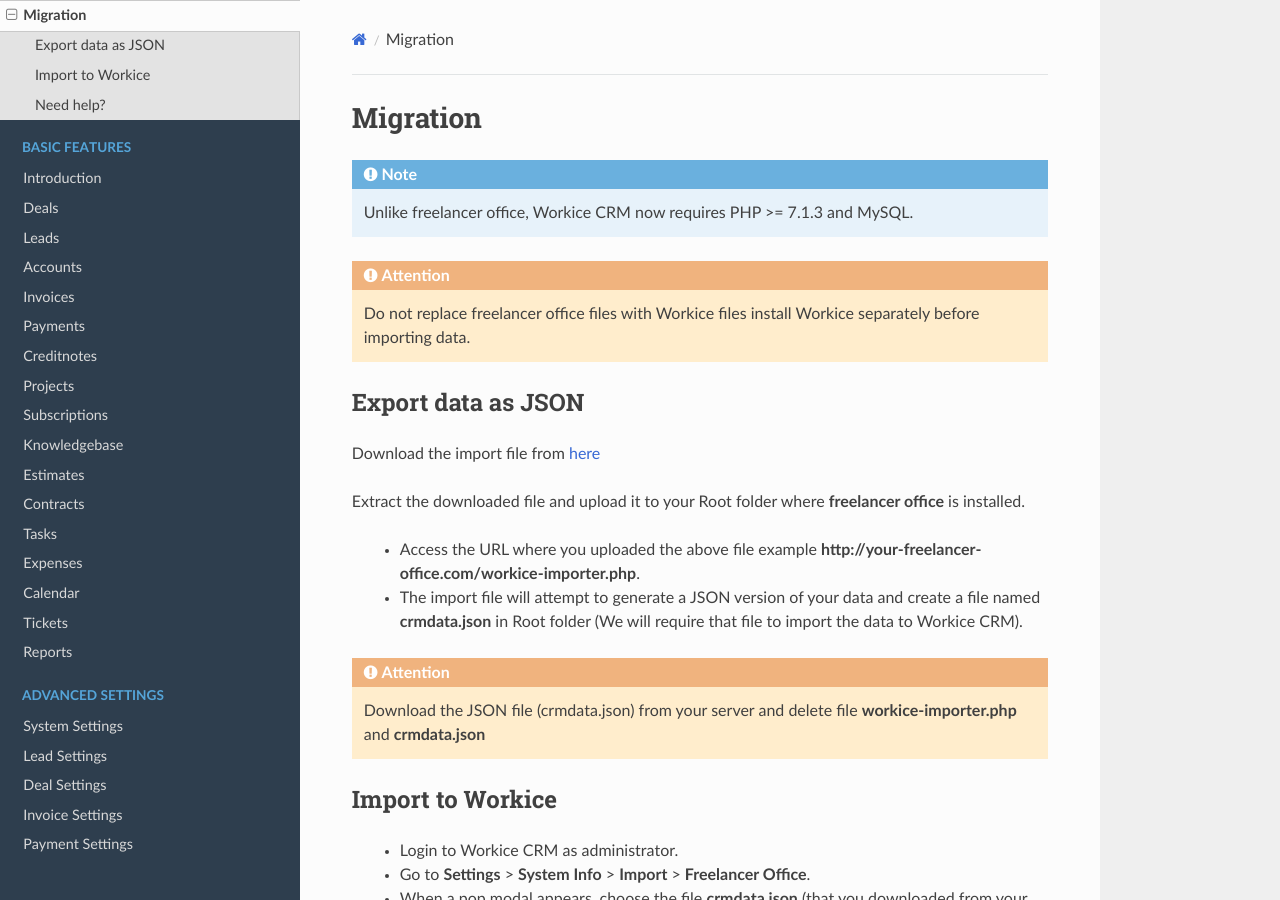
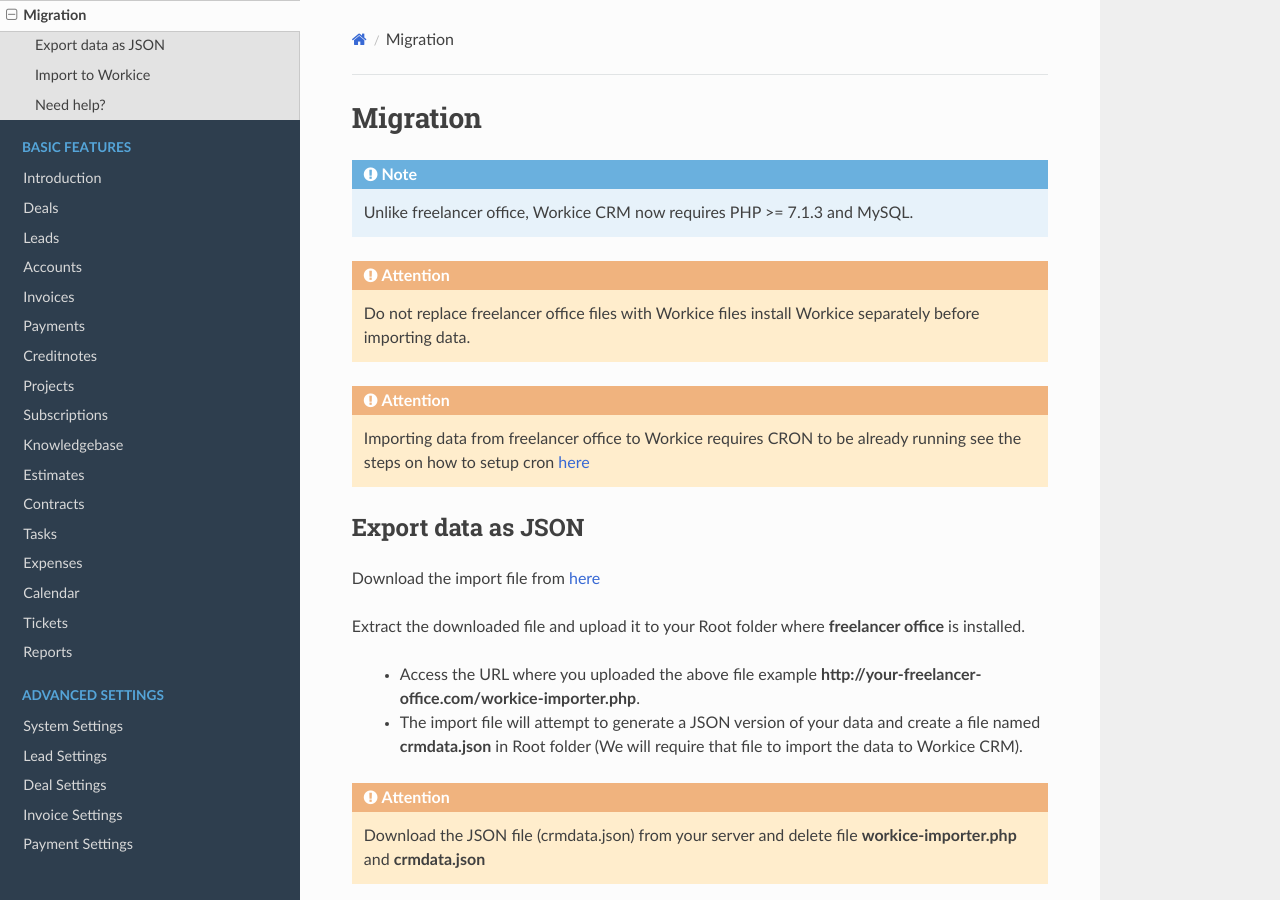
Before and after one commit to wmandai/workice-docs, a Sphinx documentation site: the page built from docs/source/migration.rst, in a window 1280 px wide and 900 px high. Built offline with Sphinx 7.4.7 and the Read the Docs theme 2.0.0, drawn with Linux system fonts in a browser that asks for light colours.

Commit message:
Added notice for cron requirement when importing data

```diff
--- a/docs/source/migration.rst
+++ b/docs/source/migration.rst
@@ -4,6 +4,8 @@
 .. Note:: Unlike freelancer office, Workice CRM now requires PHP >= 7.1.3 and MySQL.
 
 .. ATTENTION:: Do not replace freelancer office files with Workice files install Workice separately before importing data.
+
+.. ATTENTION:: Importing data from freelancer office to Workice requires CRON to be already running see the steps on how to setup cron `here <https://discuss.workice.com/d/9-setting-up-cron>`__
 
 Export data as JSON
 ^^^^^^^^^^^^^^^^^^^^^
```
